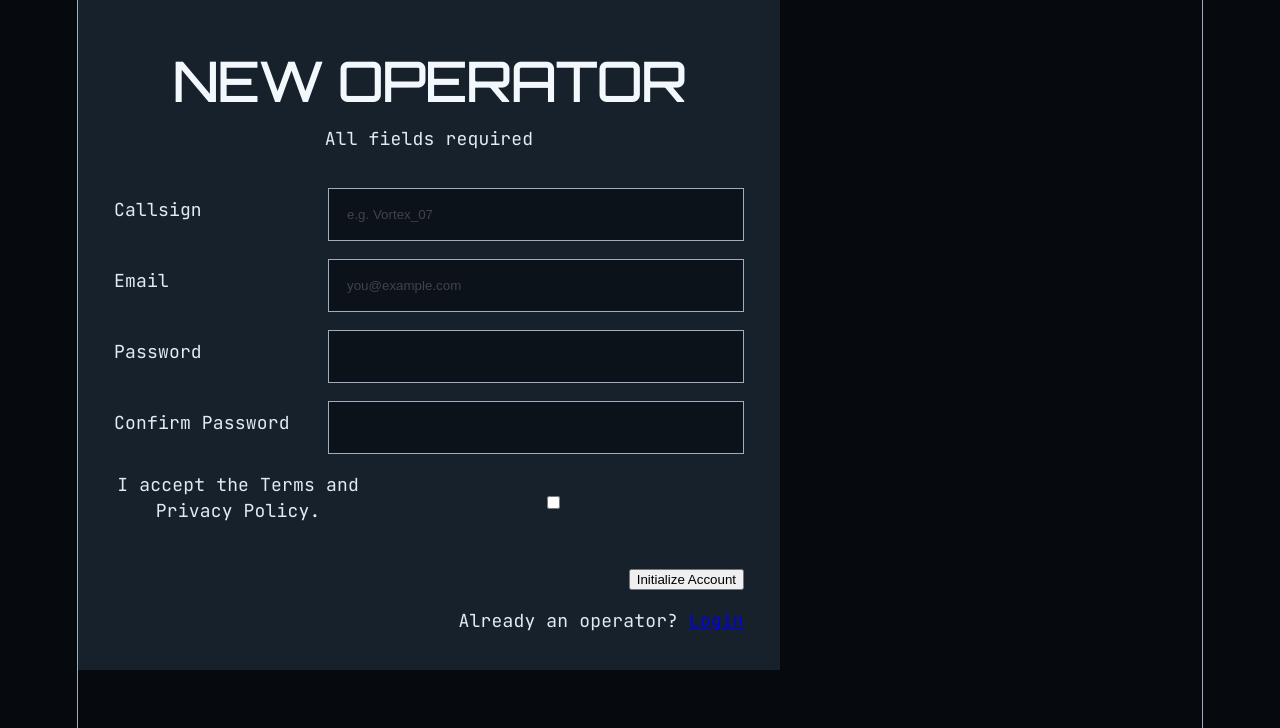
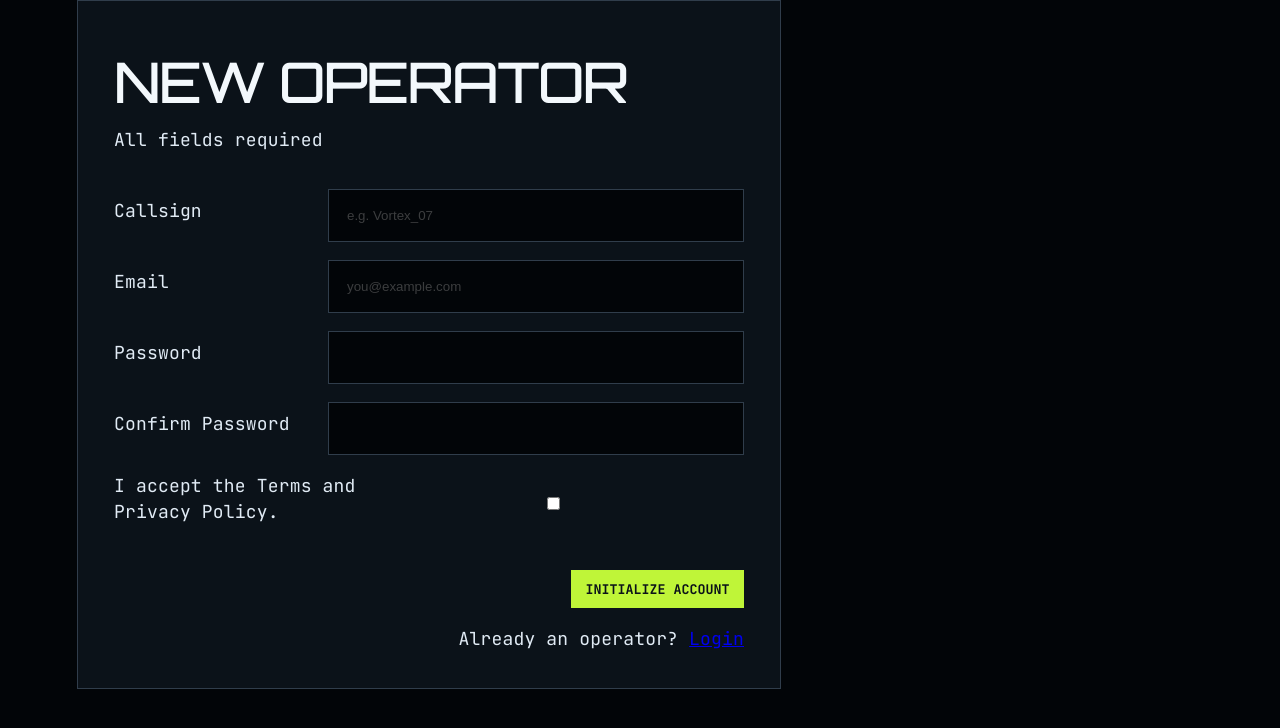
Before and after one commit to jkaps9/gamer-sign-up-form, a React (Vite) app: page / in a window 1280 px wide. Shown: the top 728 px of the page. Built offline with nearby package versions, Linux system fonts and the light colour scheme.

Commit message:
update form and index styles for improved theming and consistency

```diff
--- a/src/styles/Forms.module.css
+++ b/src/styles/Forms.module.css
@@ -1,5 +1,6 @@
 .form {
-  background-color: var(--neutral-800);
+  background-color: var(--bg-surface);
+  border: 1px solid var(--border);
   border-radius: 0;
   display: flex;
   flex-direction: column;
@@ -20,7 +21,7 @@
 }
 
 .input {
-  background-color: var(--neutral-900);
+  background-color: var(--bg);
   border: 1px solid var(--border);
   border-radius: 0;
   color: var(--text);
--- a/src/styles/index.css
+++ b/src/styles/index.css
@@ -36,9 +36,9 @@
 :root {
   --text: var(--neutral-100);
   --text-h: var(--neutral-50);
-  --bg: var(--neutral-950);
-  --border: var(--neutral-300);
-  --code-bg: #f4f3ec;
+  --bg: var(--navy-950);
+  --border: var(--neutral-700);
+  --bg-surface: var(--neutral-900);
   --accent: var(--lime-500);
   --accent-bg: var(--lime-alpha-40);
   --accent-border: var(--lime-alpha-60);
@@ -66,15 +66,13 @@
 }
 
 #root {
-  width: 1126px;
-  max-width: 100%;
-  margin: 0 auto;
-  text-align: center;
-  border-inline: 1px solid var(--border);
-  min-height: 100svh;
+  box-sizing: border-box;
   display: flex;
   flex-direction: column;
-  box-sizing: border-box;
+  margin: 0 auto;
+  max-width: 1126px;
+  min-height: 100svh;
+  width: 100%;
 }
 
 body {
@@ -111,16 +109,15 @@ p {
   margin: 0;
 }
 
-code {
-  font-family: var(--mono);
+.btn {
+  background-color: var(--accent);
+  border: 1px solid var(--accent-border);
+  border-radius: 0;
+  cursor: pointer;
+  color: var(--bg-surface);
   display: inline-flex;
-  border-radius: 4px;
-  color: var(--text-h);
+  font-family: inherit;
+  font-weight: 700;
+  padding: 0.5rem 0.75rem;
+  text-transform: uppercase;
 }
-
-code {
-  font-size: 15px;
-  line-height: 135%;
-  padding: 4px 8px;
-  background: var(--code-bg);
-}
```
